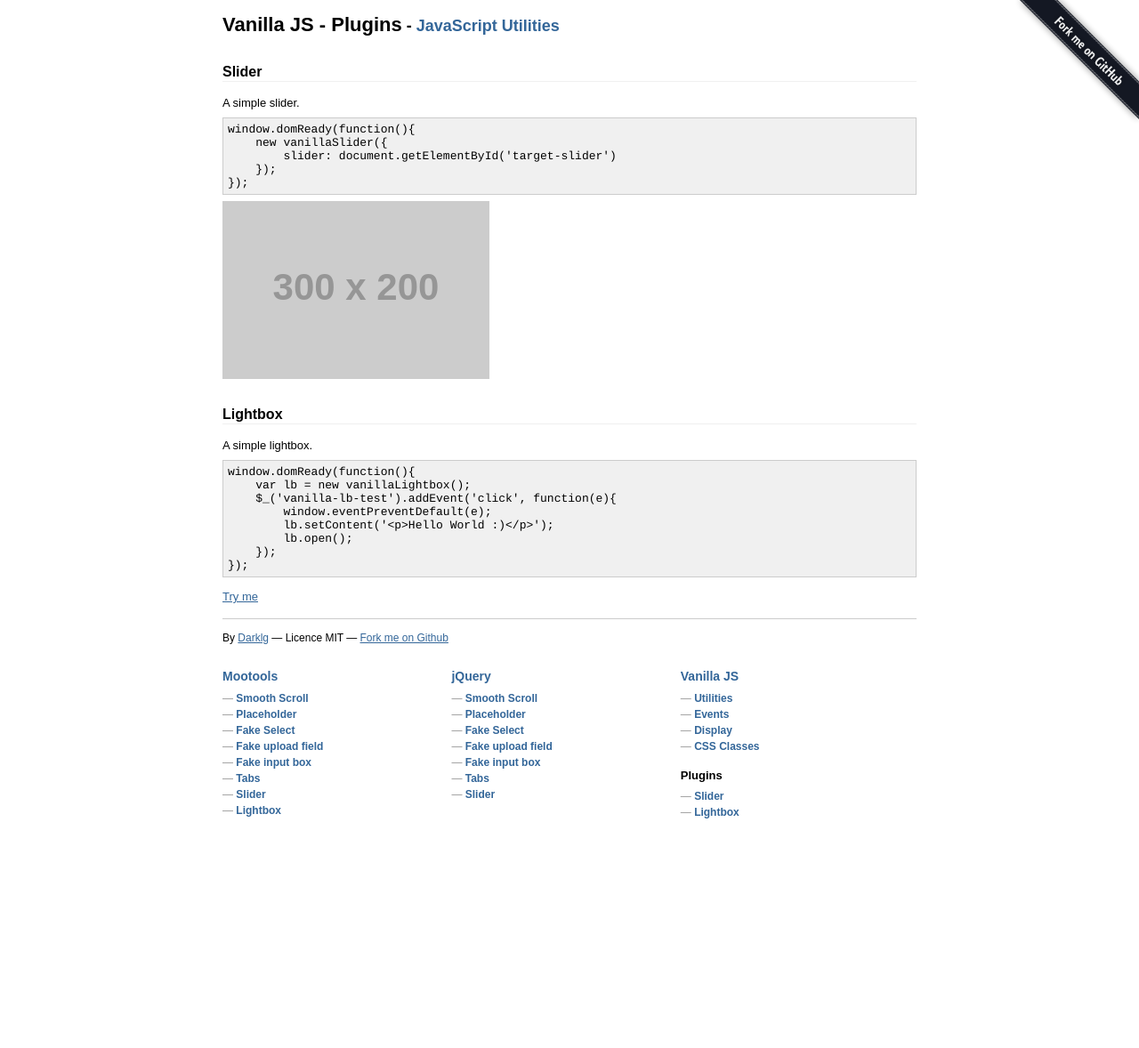
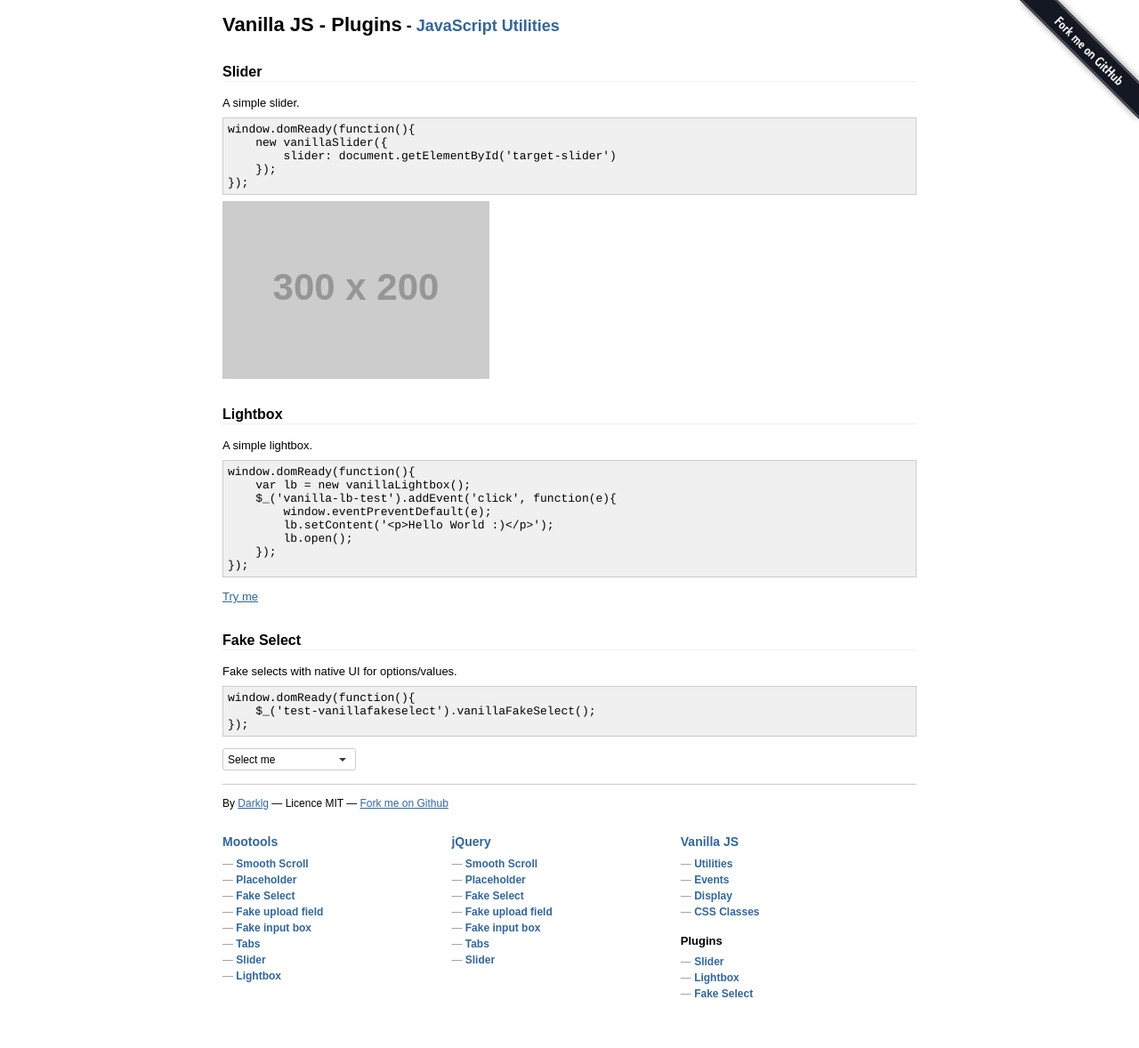
Before and after one commit to Darklg/JavaScriptUtilities, a Jekyll site: the page built from vanilla-plugins.html, in a window 1280 px wide. Shown: the whole page at 89% size. Built offline with Jekyll 4.4.1, drawn with Linux system fonts in a browser that asks for light colours; before the commit the page ends 974 px from its top, so only the background shows below that.

Commit message:
Vanilla - Fake Select v 0.1

```diff
--- a/_includes/footer.html
+++ b/_includes/footer.html
@@ -39,6 +39,7 @@
         <ul>
             <li><a href="vanilla-plugins.html#vanilla-slider">Slider</a></li>
             <li><a href="vanilla-plugins.html#vanilla-lightbox">Lightbox</a></li>
+            <li><a href="vanilla-plugins.html#vanilla-fakeselect">Fake Select</a></li>
         </ul>
     </li>
 </ul>
--- /dev/null
+++ b/_includes/vanilla-js/vanilla-fakeselect.html
@@ -0,0 +1,12 @@
+<h2 id="vanilla-fakeselect">Fake Select</h2>
+<p>Fake selects with native UI for options/values.</p>
+<script class="script-visible" contenteditable>window.domReady(function(){
+    $_('test-vanillafakeselect').vanillaFakeSelect();
+});</script>
+<p>
+    <select name="test-vanillafakeselect" id="test-vanillafakeselect">
+        <option value="" disabled selected style="display:none;">Select me</option>
+        <option value="0">Value</option>
+        <option value="1">Other value</option>
+    </select>
+</p>
--- a/_layouts/default.html
+++ b/_layouts/default.html
@@ -11,6 +11,7 @@
 <script src="assets/js/vanilla-js/libs/vanilla-tests.js?v=1.0"></script>
 <script src="assets/js/vanilla-js/plugins/vanilla-slider.js?v=0.2"></script>
 <script src="assets/js/vanilla-js/plugins/vanilla-lightbox.js?v=0.2"></script>
+<script src="assets/js/vanilla-js/plugins/vanilla-fakeselect.js?v=0.1"></script>
 <!--[if lt IE 9 ]><script src="assets/js/vanilla-js/libs/vanilla-ie.js?v=0.1"></script><![endif]-->
 {% include after-head.html %}
 {{ content }}
--- a/assets/css/fake-select.css
+++ b/assets/css/fake-select.css
@@ -32,6 +32,36 @@
 .fakeselect-wrapper select[disabled] ~ .fakeselect-cover,
 .fakeselect-wrapper select[disabled] {
     cursor: not-allowed;
+}
+
+/* CSS/JS
+-------------------------- */
+
+.vanilla-fakeselect {
+    z-index: 1;
+    position: relative;
+}
+
+.vanilla-fakeselect select,
+.vanilla-fakeselect .fakeselect-cover {
+    z-index: 1;
+    position: absolute;
+    top: 0;
+    left: 0;
+}
+
+.vanilla-fakeselect select {
+    z-index: 2;
+    -webkit-appearance: menulist-button;
+    width: 100%;
+    margin: 0;
+    padding: 0;
+    opacity: 0.01;
+    filter: alpha(opacity=1);
+}
+
+.vanilla-fakeselect .fakeselect-cover {
+    right: 0;
 }
 
 /* Theme
--- /dev/null
+++ b/assets/js/vanilla-js/plugins/vanilla-fakeselect.js
@@ -0,0 +1,72 @@
+/*
+ * Plugin Name: Fake Select
+ * Version: 0.1
+ * Plugin URL: https://github.com/Darklg/JavaScriptUtilities
+ * JavaScriptUtilities Fake Select may be freely distributed under the MIT license.
+ * Required: Vanilla Events, Vanilla Classes
+ */
+
+var vanillaFakeSelect = function(settings) {
+    var self = this;
+    self.els = {
+        select: false,
+        wrapper: false,
+        cover: false
+    };
+    self.defaultSettings = {
+        select: false
+    };
+    self.init = function(settings) {
+        self.getSettings(settings);
+        if (!self.settings.select || self.settings.select.hasClass('has-fakeselect')) {
+            return false;
+        }
+        self.settings.select.addClass('has-fakeselect');
+        self.els.select = self.settings.select;
+        self.setElements();
+        self.setEvents();
+    };
+    self.setElements = function() {
+        var els = self.els;
+        // Wrap select
+        els.wrapper = wrapElement(els.select);
+        els.wrapper
+            .addClass('fakeselect-wrapper')
+            .addClass('vanilla-fakeselect');
+        // Create cover
+        els.cover = document.createElement('div');
+        els.cover.addClass('fakeselect-cover');
+        els.wrapper.appendChild(els.cover);
+    };
+    self.setEvents = function() {
+        self.setValue();
+        // Change select = set cover value
+        self.els.select.addEvent('change', self.setValue);
+    };
+    self.setValue = function() {
+        self.els.cover.innerHTML = self.els.select.options[self.els.select.selectedIndex].text;
+    };
+    self.init(settings);
+    return self;
+};
+
+vanillaFakeSelect.prototype.getSettings = function(settings) {
+    var self = this;
+    self.settings = {};
+    // Set default values
+    for (var attr in self.defaultSettings) {
+        self.settings[attr] = self.defaultSettings[attr];
+    }
+    // Set new values
+    for (var attr2 in settings) {
+        self.settings[attr2] = settings[attr2];
+    }
+};
+
+if (!Element.prototype.vanillaFakeSelect) {
+    Element.prototype.vanillaFakeSelect = function() {
+        return new vanillaFakeSelect({
+            select: this
+        });
+    };
+}
--- a/vanilla-plugins.html
+++ b/vanilla-plugins.html
@@ -5,3 +5,4 @@ title: Vanilla JS - Plugins
 
 {% include vanilla-js/vanilla-slider.html %}
 {% include vanilla-js/vanilla-lightbox.html %}
+{% include vanilla-js/vanilla-fakeselect.html %}
```
